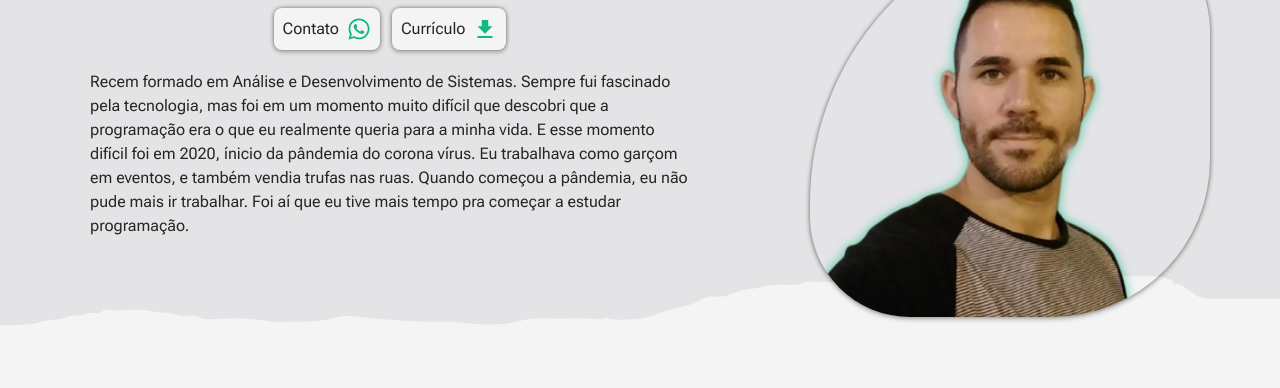
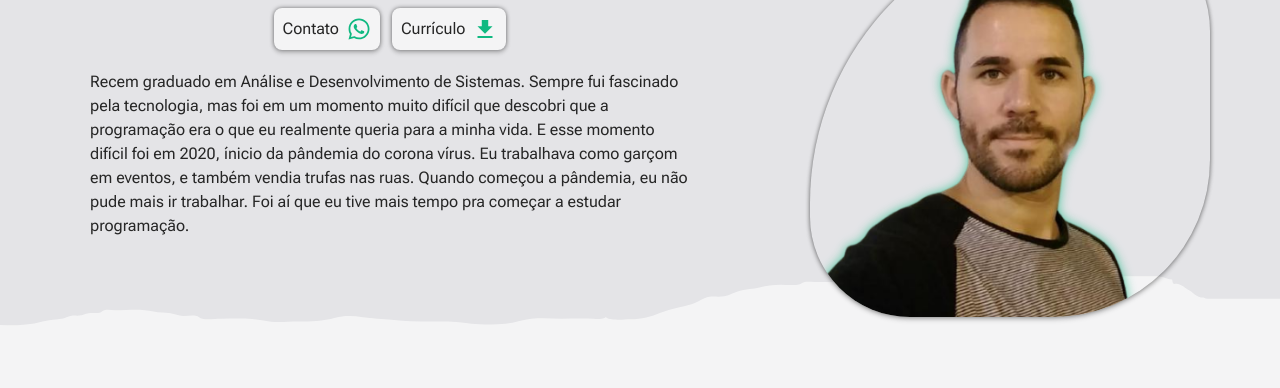
Before and after one commit to SandroFernandesRosal/my-portfolio-next, a Next.js app: page /sobre in a window 1280 px wide. Shown: the part 244-632 px from the top of the page. Built offline with nearby package versions, Linux system fonts and the light colour scheme; a web font is replaced by a local one.

Commit message:
:ok_hand: style: alteração no texto

```diff
--- a/src/components/resume.tsx
+++ b/src/components/resume.tsx
@@ -48,7 +48,7 @@ export default function Resume() {
 
         <div className="text-left mx-5 lg:mb-10 max-w-[600px]">
           <p className="pb-[100px]">
-            Recem formado em Análise e Desenvolvimento de Sistemas. Sempre fui
+            Recem graduado em Análise e Desenvolvimento de Sistemas. Sempre fui
             fascinado pela tecnologia, mas foi em um momento muito difícil que
             descobri que a programação era o que eu realmente queria para a
             minha vida. E esse momento difícil foi em 2020, ínicio da pândemia
```
